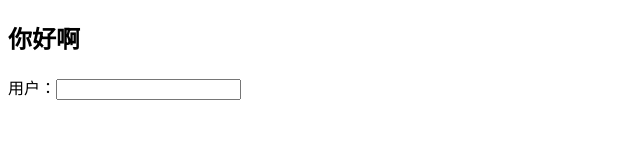
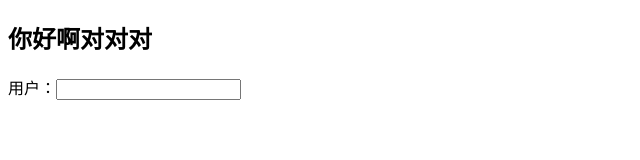
Before and after one commit to king-ke/test, a plain HTML site: page index.html in a window 1280 px wide. Shown: the whole page, without its empty margins (0-640 px from the left). Drawn offline with Linux system fonts and the light colour scheme.

Commit message:
第四次提交

```diff
--- a/index.html
+++ b/index.html
@@ -6,7 +6,7 @@
   <title>Document</title>
 </head>
 <body>
-  <h2>你好啊</h2>
+  <h2>你好啊对对对</h2>
   用户：<input type="text" class="user">
   <!-- 提示信息 -->
   <span class="ts"></span>
```
